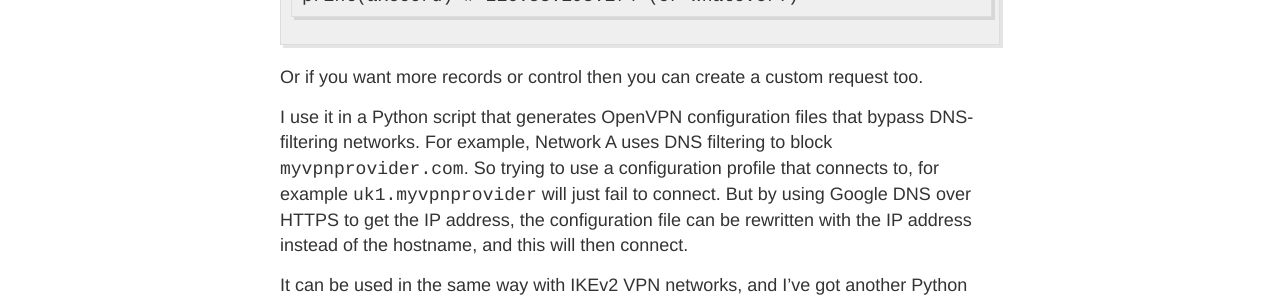
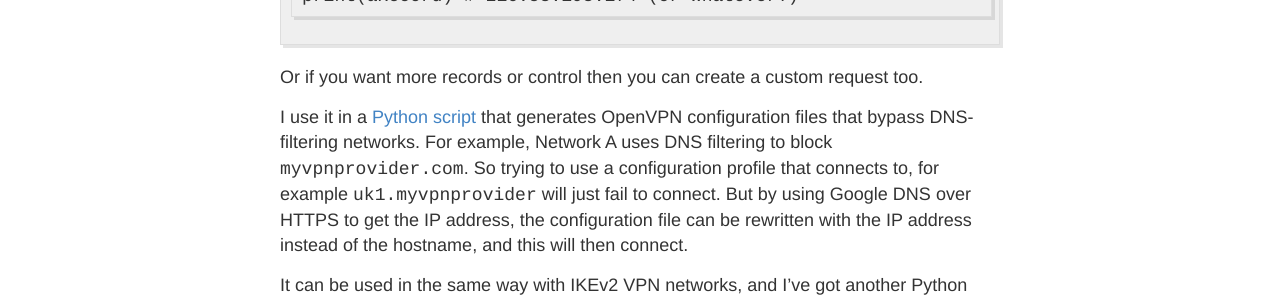
Before and after one commit to lovattj/lovattj.github.io, a Jekyll site: the page built from _posts/2019-6-10-Using-Google-DNS-Over-HTTPS-In-Python.md, in a window 1280 px wide. Shown: the part 585-885 px from the top of the page. Built offline with Jekyll 4.4.1, drawn with Linux system fonts in a browser that asks for light colours; nearby versions of some CDN libraries; part of the change alters nothing that is shown.

```diff
--- a/_posts/2019-6-10-Using-Google-DNS-Over-HTTPS-In-Python.md
+++ b/_posts/2019-6-10-Using-Google-DNS-Over-HTTPS-In-Python.md
@@ -17,7 +17,7 @@ print(aRecord) # 216.58.198.174 (or whatever!)
 
 Or if you want more records or control then you can create a custom request too.
 
-I use it in a Python script that generates OpenVPN configuration files that bypass DNS-filtering networks. For example, Network A uses DNS filtering to block `myvpnprovider.com`. So trying to use a configuration profile that connects to, for example `uk1.myvpnprovider` will just fail to connect. But by using Google DNS over HTTPS to get the IP address, the configuration file can be rewritten with the IP address instead of the hostname, and this will then connect.
+I use it in a [Python script](https://gist.github.com/lovattj/1f57a38514162e8867564f8db5ff0c84) that generates OpenVPN configuration files that bypass DNS-filtering networks. For example, Network A uses DNS filtering to block `myvpnprovider.com`. So trying to use a configuration profile that connects to, for example `uk1.myvpnprovider` will just fail to connect. But by using Google DNS over HTTPS to get the IP address, the configuration file can be rewritten with the IP address instead of the hostname, and this will then connect.
 
 It can be used in the same way with IKEv2 VPN networks, and I've got another Python script that generates iOS and Mac `.mobileconfig` files that configure an IKEv2 network with the IP address rather than the hostname.
 
```
